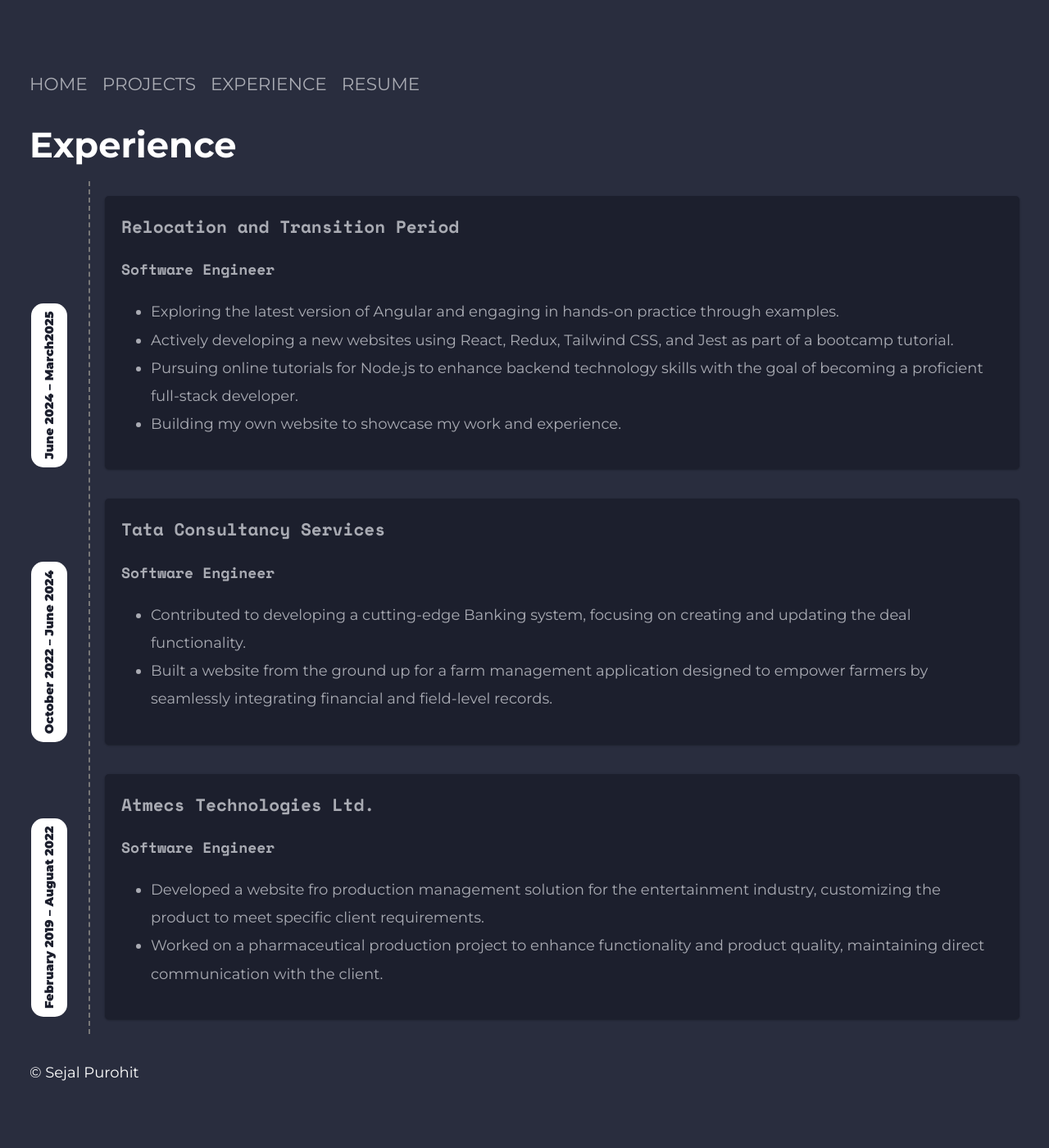
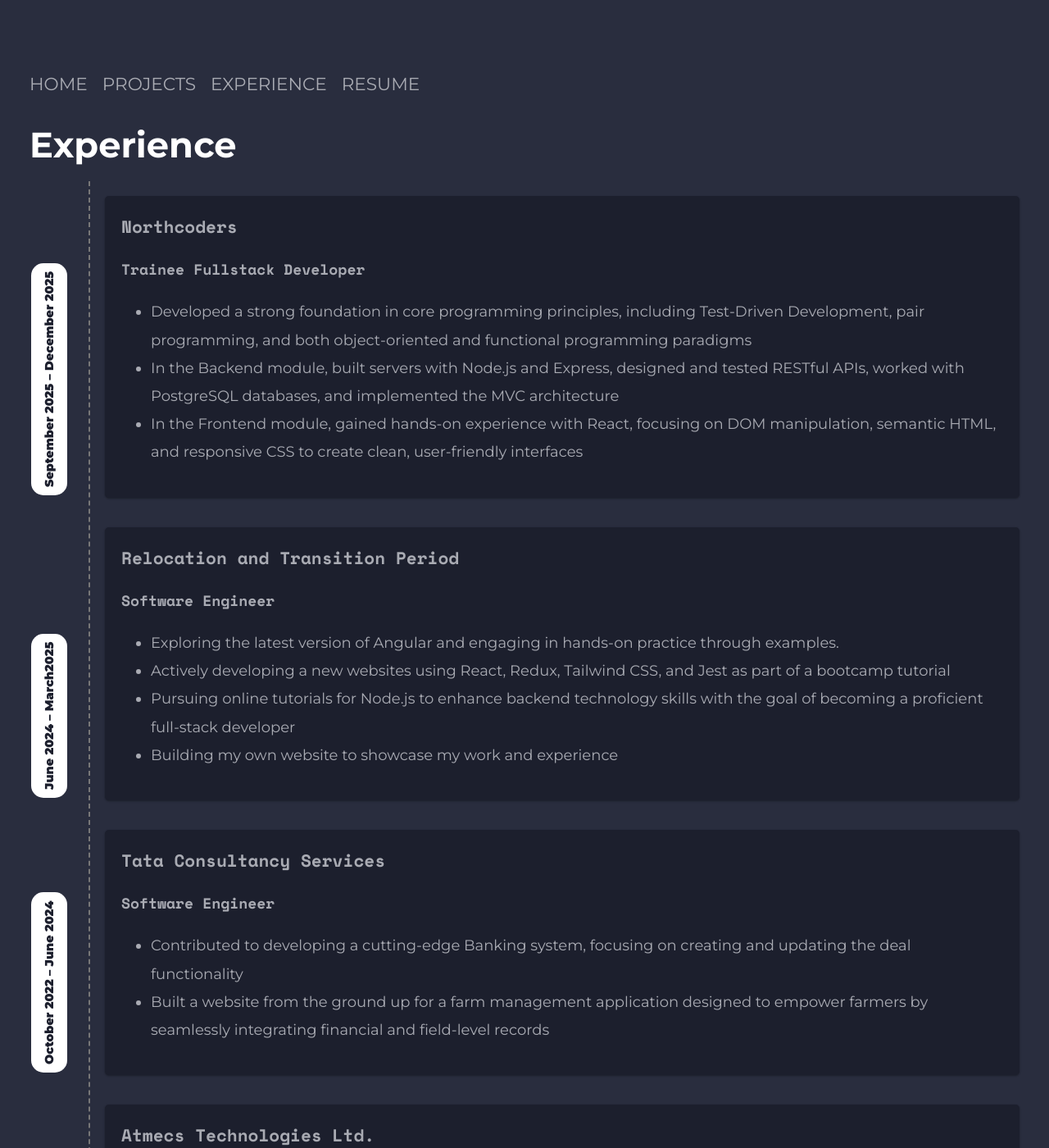
Before and after one commit to sejalpurohit/sejalpurohit.github.io, a Jekyll site: the page built from experience.md, in a window 1280 px wide and 1400 px high, scrolled down 316 px. Shown: the whole window at 82% size. Built offline with Jekyll 4.4.1, drawn with Linux system fonts in a browser that asks for light colours; nearby versions of some CDN libraries; before the commit the page ends 1671 px from its top, so only the background shows below that; some of the changed text lies outside the part shown.

Commit message:
resume and experience updated

```diff
--- a/_data/experience_data.yml
+++ b/_data/experience_data.yml
@@ -1,26 +1,35 @@
 experience:
+  - title: Trainee Fullstack Developer
+    company: Northcoders
+    dates: September 2025 – December 2025
+    location: Manchester, United Kingdom
+    responsibilities:
+      - Developed a strong foundation in core programming principles, including Test-Driven Development, pair programming, and both object-oriented and functional programming paradigms
+      - In the Backend module, built servers with Node.js and Express, designed and tested RESTful APIs, worked with PostgreSQL databases, and implemented the MVC architecture
+      - In the Frontend module, gained hands-on experience with React, focusing on DOM manipulation, semantic HTML, and responsive CSS to create clean, user-friendly interfaces
+
   - title: Software Engineer
     company: Relocation and Transition Period
     dates: June 2024 – March2025
     location: Manchester, United Kingdom
     responsibilities:
       - Exploring the latest version of Angular and engaging in hands-on practice through examples.
-      - Actively developing a new websites using React, Redux, Tailwind CSS, and Jest as part of a bootcamp tutorial.
-      - Pursuing online tutorials for Node.js to enhance backend technology skills with the goal of becoming a proficient full-stack developer.
-      - Building my own website to showcase my work and experience.
+      - Actively developing a new websites using React, Redux, Tailwind CSS, and Jest as part of a bootcamp tutorial
+      - Pursuing online tutorials for Node.js to enhance backend technology skills with the goal of becoming a proficient full-stack developer
+      - Building my own website to showcase my work and experience
 
   - title: Software Engineer
     company: Tata Consultancy Services
     dates: October 2022 – June 2024
     location: Hyderabad, India
     responsibilities:
-      - Contributed to developing a cutting-edge Banking system, focusing on creating and updating the deal functionality.
-      - Built a website from the ground up for a farm management application designed to empower farmers by seamlessly integrating financial and field-level records.
+      - Contributed to developing a cutting-edge Banking system, focusing on creating and updating the deal functionality
+      - Built a website from the ground up for a farm management application designed to empower farmers by seamlessly integrating financial and field-level records
 
   - title: Software Engineer
     company: Atmecs Technologies Ltd.
     dates: February 2019 – Auguat 2022
     location: Hyderabad, India
     responsibilities:
-      - Developed a website fro production management solution for the entertainment industry, customizing the product to meet specific client requirements.
-      - Worked on a pharmaceutical production project to enhance functionality and product quality, maintaining direct communication with the client.
+      - Developed a website fro production management solution for the entertainment industry, customizing the product to meet specific client requirements
+      - Worked on a pharmaceutical production project to enhance functionality and product quality, maintaining direct communication with the client
--- a/_includes/nav.html
+++ b/_includes/nav.html
@@ -24,7 +24,7 @@
     >{{i.title}}</a
   >
   {% endfor %}
-    <a href="{{site.url}}{{site.baseurl}}/assets/docs/SejalPurohit_SE.pdf"
+    <a href="{{site.url}}{{site.baseurl}}/assets/docs/SejalPurohit_CV.pdf"
     >RESUME</a>
 
 </nav>
```
Also changed, not shown: 2 other files.
